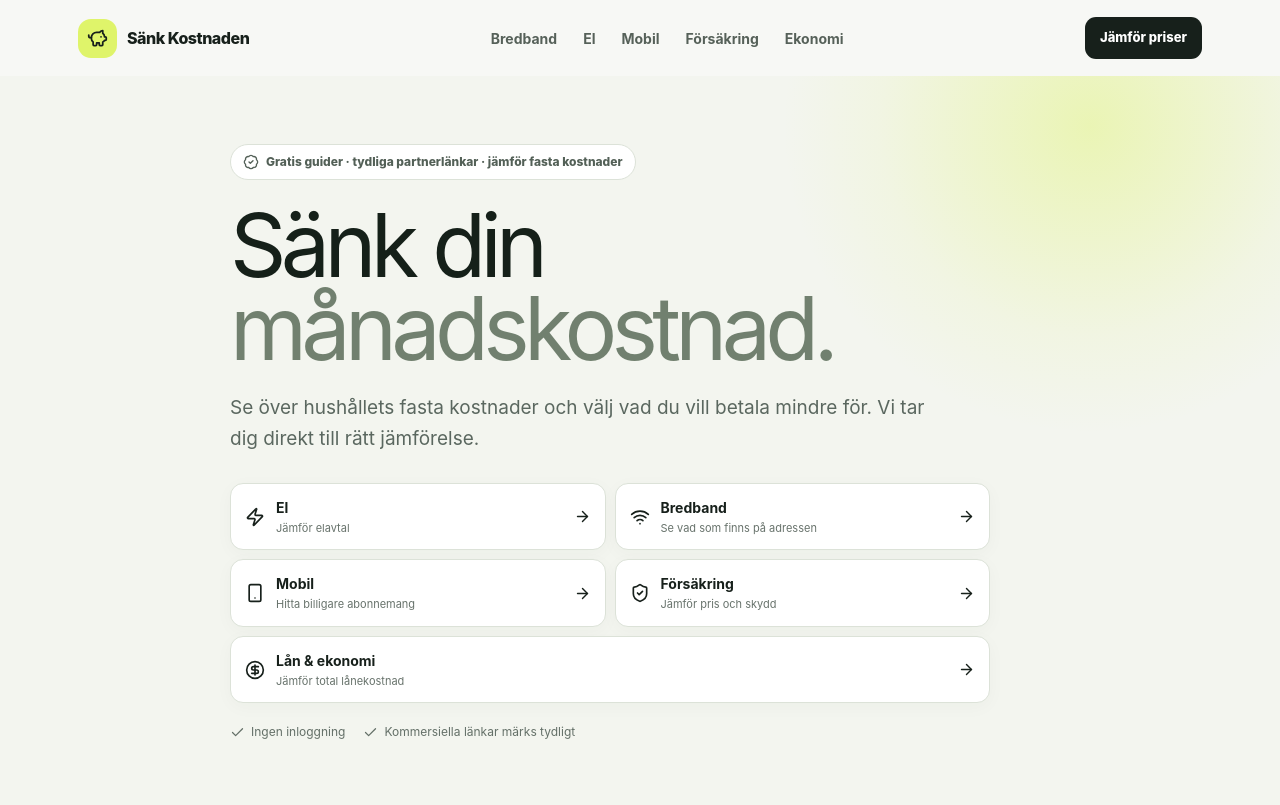
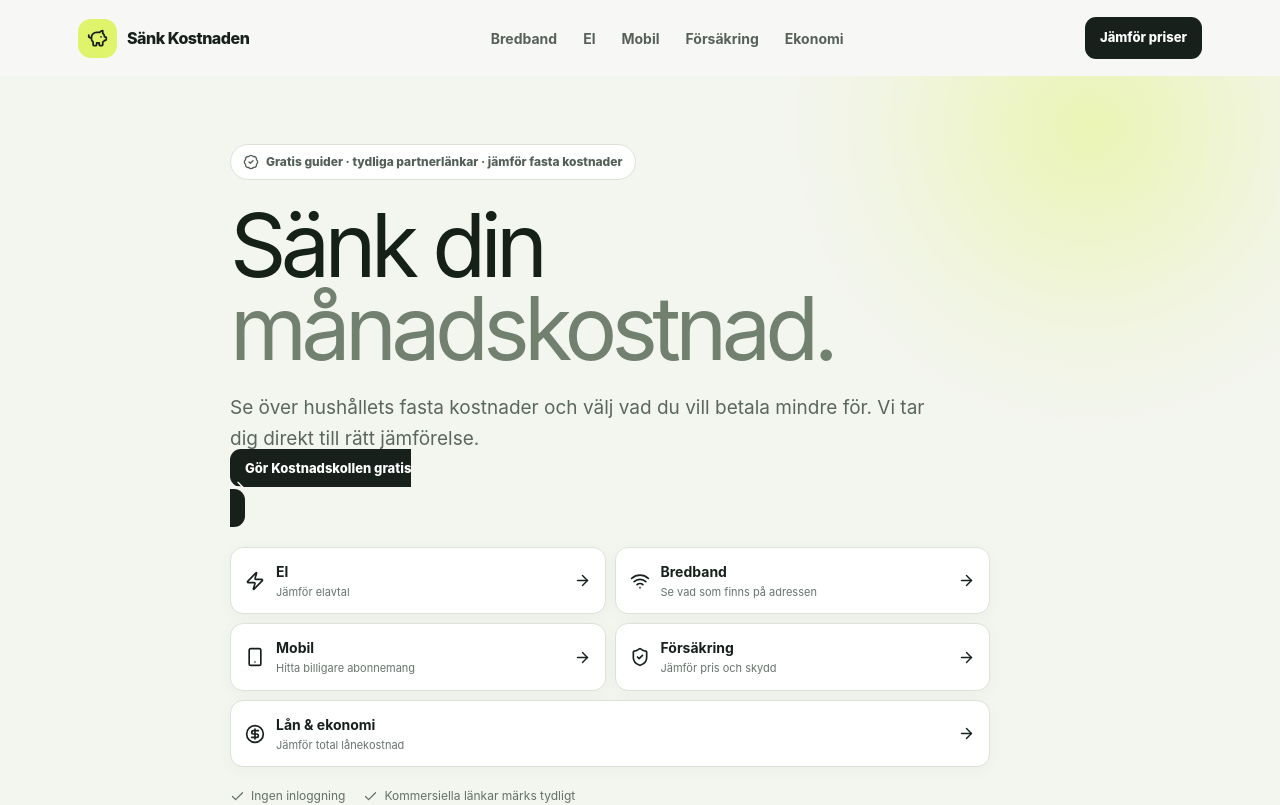
Before and after one commit to arvidlandin-cpu/sankkostnaden, a Next.js app: page / in a window 1280 px wide. Shown: the top 805 px of the page. Built offline with nearby package versions, Linux system fonts and the light colour scheme.

Commit message:
SEO: strengthen internal link to Kostnadskollen

```diff
--- a/pages/index.tsx
+++ b/pages/index.tsx
@@ -89,7 +89,7 @@ export default function Home() {
             <div>
               <div className={styles.eyebrow}><BadgeCheck size={16} /> Gratis guider · tydliga partnerlänkar · jämför fasta kostnader</div>
               <h1>Sänk din<br /><span>månadskostnad.</span></h1>
-              <p className={styles.lead}>Se över hushållets fasta kostnader och välj vad du vill betala mindre för. Vi tar dig direkt till rätt jämförelse.</p>
+              <p className={styles.lead}>Se över hushållets fasta kostnader och välj vad du vill betala mindre för. Vi tar dig direkt till rätt jämförelse.</p><p><a className={styles.navCta} href='/app/'>Gör Kostnadskollen gratis <ArrowRight size={16} /></a></p>
               <div className={styles.quickChoices}>
                 <a href='/elavtal/jamfor-elavtal/'><Zap size={20} /><span><strong>El</strong><small>Jämför elavtal</small></span><ArrowRight size={17} /></a>
                 <a href='/bredband/bredband-pa-min-adress/'><Wifi size={20} /><span><strong>Bredband</strong><small>Se vad som finns på adressen</small></span><ArrowRight size={17} /></a>
```
